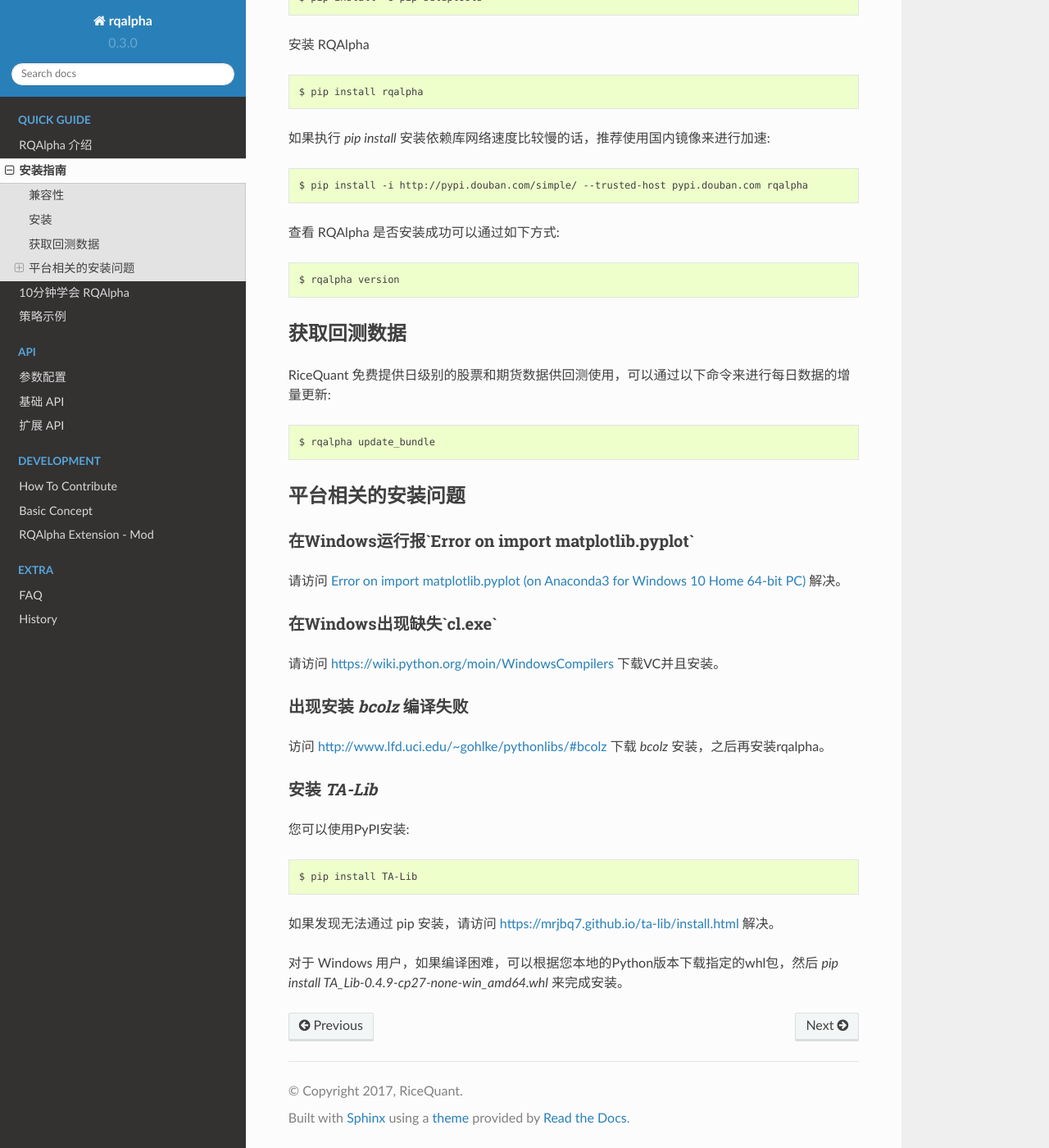
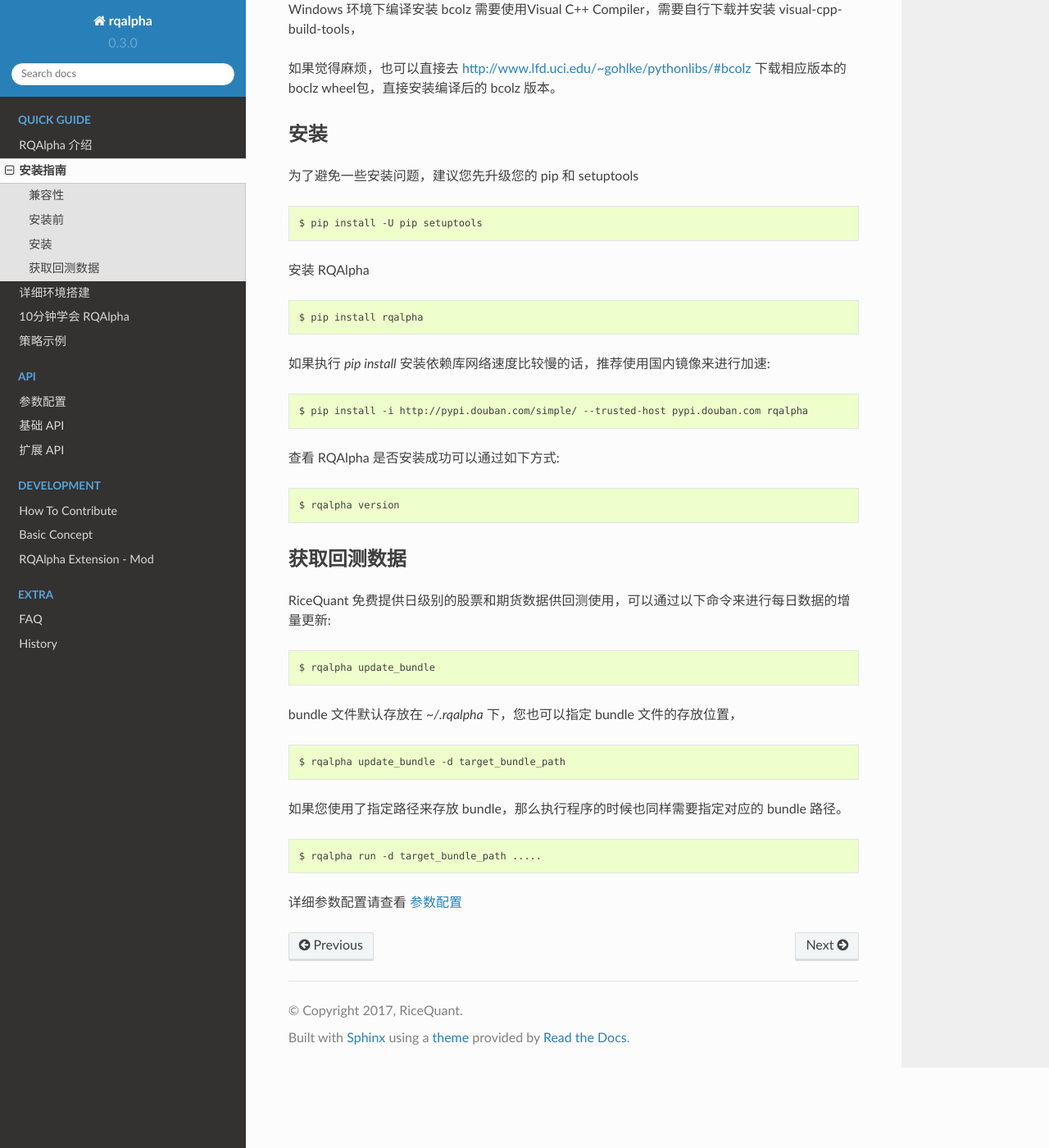
Before and after one commit to ricequant/rqalpha, a Sphinx documentation site: the page built from docs/source/intro/install.rst, in a window 1280 px wide and 1400 px high, scrolled down 406 px. Shown: the whole window at 82% size. Built offline with Sphinx 7.4.7 and the Read the Docs theme 2.0.0, drawn with Linux system fonts in a browser that asks for light colours; some of the changed text lies outside the part shown.

Commit message:
update docs

```diff
--- a/docs/source/faq.rst
+++ b/docs/source/faq.rst
@@ -4,6 +4,24 @@
 FAQ
 ==================
 
-1. 运行回测时，matplotlib 报错怎么办？RuntimeError: Python is not installed as a framework.
+1.  运行回测时，matplotlib 报错怎么办？RuntimeError: Python is not installed as a framework.
 
     解决方案：创建文件 ~/.matplotlib/matplotlibrc，并加入代码`backend: TkAgg`
+
+2.  在Windows运行报`Error on import matplotlib.pyplot`
+
+    请访问 `Error on import matplotlib.pyplot (on Anaconda3 for Windows 10 Home 64-bit PC) <http://stackoverflow.com/questions/34004063/error-on-import-matplotlib-pyplot-on-anaconda3-for-windows-10-home-64-bit-pc>`_ 解决。
+
+3.  在Windows出现缺失`cl.exe`
+
+    请访问 https://wiki.python.org/moin/WindowsCompilers 下载VC并且安装。
+
+4.  Windows 安装时报 `error: Microsoft Visual C++ 14.0 is required.`
+
+    请访问 https://wiki.python.org/moin/WindowsCompilers 下载VC并且安装。
+
+5.  出现安装 `bcolz` 编译失败
+
+    在 Windows 环境下编译 `bcolz` 需要 Cython 和 VC，请参考 FAQ 3 & 4
+
+    或者不进行编译安装，访问 http://www.lfd.uci.edu/~gohlke/pythonlibs/#bcolz 下载 `bcolz` 直接进行安装。
--- a/docs/source/intro/install.rst
+++ b/docs/source/intro/install.rst
@@ -8,6 +8,15 @@
 ==================
 
 RQAlpha目前只支持 python 3.4 及以上，Python 2 暂不支持。
+
+安装前
+==================
+
+我们强烈建议您在安装 RQAlpha 前，首先单独安装 bcolz 库，因为其编译时间较长，并且中间比较容易失败，单独安装好以后再继续安装RQAlpha。
+
+Windows 环境下编译安装 bcolz 需要使用Visual C++ Compiler，需要自行下载并安装 visual-cpp-build-tools，
+
+如果觉得麻烦，也可以直接去 http://www.lfd.uci.edu/~gohlke/pythonlibs/#bcolz 下载相应版本的boclz wheel包，直接安装编译后的 bcolz 版本。
 
 安装
 ==================
@@ -37,33 +46,16 @@
 
     $ rqalpha update_bundle
 
-平台相关的安装问题
-==================
+bundle 文件默认存放在 `~/.rqalpha` 下，您也可以指定 bundle 文件的存放位置，
 
-在Windows运行报`Error on import matplotlib.pyplot`
-------------------------------------------------------
+.. code-block:: bash
 
-请访问 `Error on import matplotlib.pyplot (on Anaconda3 for Windows 10 Home 64-bit PC) <http://stackoverflow.com/questions/34004063/error-on-import-matplotlib-pyplot-on-anaconda3-for-windows-10-home-64-bit-pc>`_ 解决。
+    $ rqalpha update_bundle -d target_bundle_path
 
-在Windows出现缺失`cl.exe`
-----------------------------
+如果您使用了指定路径来存放 bundle，那么执行程序的时候也同样需要指定对应的 bundle 路径。
 
-请访问 https://wiki.python.org/moin/WindowsCompilers 下载VC并且安装。
+.. code-block:: bash
 
-出现安装 `bcolz` 编译失败
----------------------------
+    $ rqalpha run -d target_bundle_path .....
 
-访问 http://www.lfd.uci.edu/~gohlke/pythonlibs/#bcolz 下载 `bcolz` 安装，之后再安装rqalpha。
-
-.. _intro-install-talib:
-
-安装 `TA-Lib`
-------------------
-
-您可以使用PyPI安装::
-
-    $ pip install TA-Lib
-
-如果发现无法通过 pip 安装，请访问 https://mrjbq7.github.io/ta-lib/install.html 解决。
-
-对于 Windows 用户，如果编译困难，可以根据您本地的Python版本下载指定的whl包，然后 `pip install TA_Lib-0.4.9-cp27-none-win_amd64.whl` 来完成安装。
+详细参数配置请查看 :ref:`api-config`
--- a/docs/source/intro/tutorial.rst
+++ b/docs/source/intro/tutorial.rst
@@ -115,7 +115,7 @@
 
 *   bar_dict: 在 :func:`handle_bar` 中我们可以使用 `bar_dict` 来获取相应的 :class:`Bar` 数据，`bar_dict` 是一个字典类型变量，直接通过传 `key` 的方式就可以获取到对应的 :class:`Bar` 数据。
 
-*   我们可以引用第三方库来帮我们生成相应的指标序列，比如使用 `TA-Lib`_ 来获取移动平均线序列。`TA-Lib`_ 的安装可以参考 :ref:`intro-install-talib` 相应文档。
+*   我们可以引用第三方库来帮我们生成相应的指标序列，比如使用 `TA-Lib`_ 来获取移动平均线序列。`TA-Lib`_ 的安装可以参考 :ref:`intro-detail-install-talib` 相应文档。
 
 .. _TA-Lib: https://github.com/mrjbq7/ta-lib
 
```
Also changed, not shown: docs/source/index.rst (+24 -20 lines), docs/source/intro/detail_install.rst (added, +158 -0 lines).
